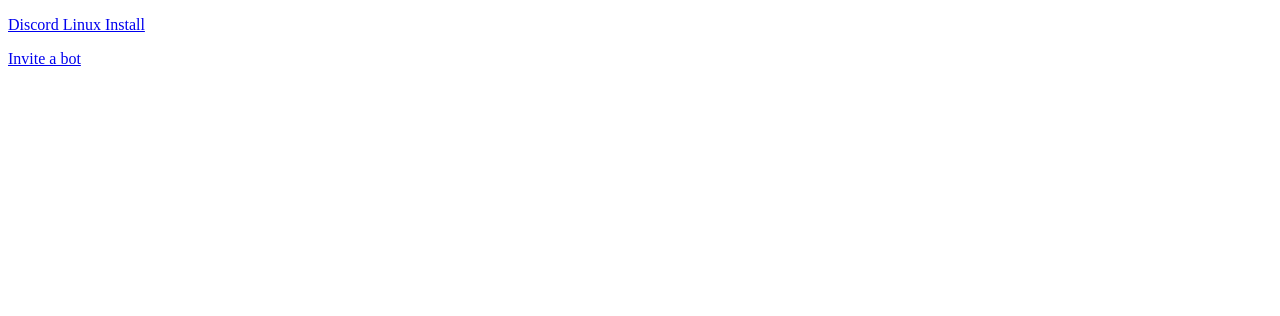
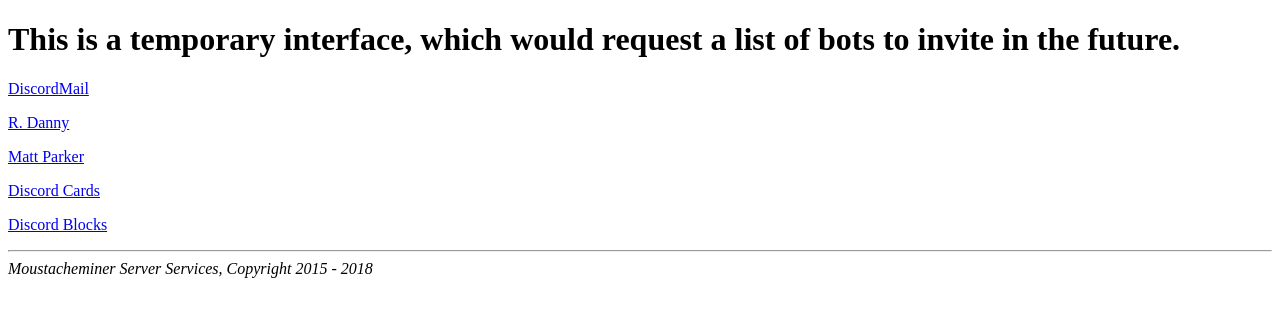
Before and after one commit to 7coil/botlist-inviter, a website: page src/index.html in a window 1280 px wide. Drawn offline with Linux system fonts and the light colour scheme.

Commit message:
Change resolution, add more bots

```diff
--- a/src/index.html
+++ b/src/index.html
@@ -5,7 +5,13 @@
     <title>Discord Bot Invite Services</title>
   </head>
   <body>
-    <p><a href="https://discordapp.com/api/download/canary?platform=linux">Discord Linux Install</a></p>
-    <p><a href="https://discordapp.com/oauth2/authorize?client_id=330003632298917889&amp;scope=bot&amp;permissions=0">Invite a bot</a></p>
+    <h1>This is a temporary interface, which would request a list of bots to invite in the future.</h1>
+    <p><a href="https://discordapp.com/oauth2/authorize?client_id=330003632298917889&amp;scope=bot&amp;permissions=0">DiscordMail</a></p>
+    <p><a href="https://discordapp.com/oauth2/authorize?client_id=169293305274826754&amp;scope=bot&amp;permissions=0">R. Danny</a></p>
+    <p><a href="https://discordapp.com/oauth2/authorize?client_id=257547382277931009&amp;scope=bot&amp;permissions=0">Matt Parker</a></p>
+    <p><a href="https://discordapp.com/oauth2/authorize?client_id=275388037817696287&amp;scope=bot&amp;permissions=0">Discord Cards</a></p>
+    <p><a href="https://discordapp.com/oauth2/authorize?client_id=233702481375395843&amp;scope=bot&amp;permissions=0">Discord Blocks</a></p>
+    <hr>
+    <i>Moustacheminer Server Services, Copyright 2015 - 2018</i>
   </body>
 </html>
```
Also changed, not shown: package.json (+1 -8 lines), src/index.js (+8 -3 lines).
